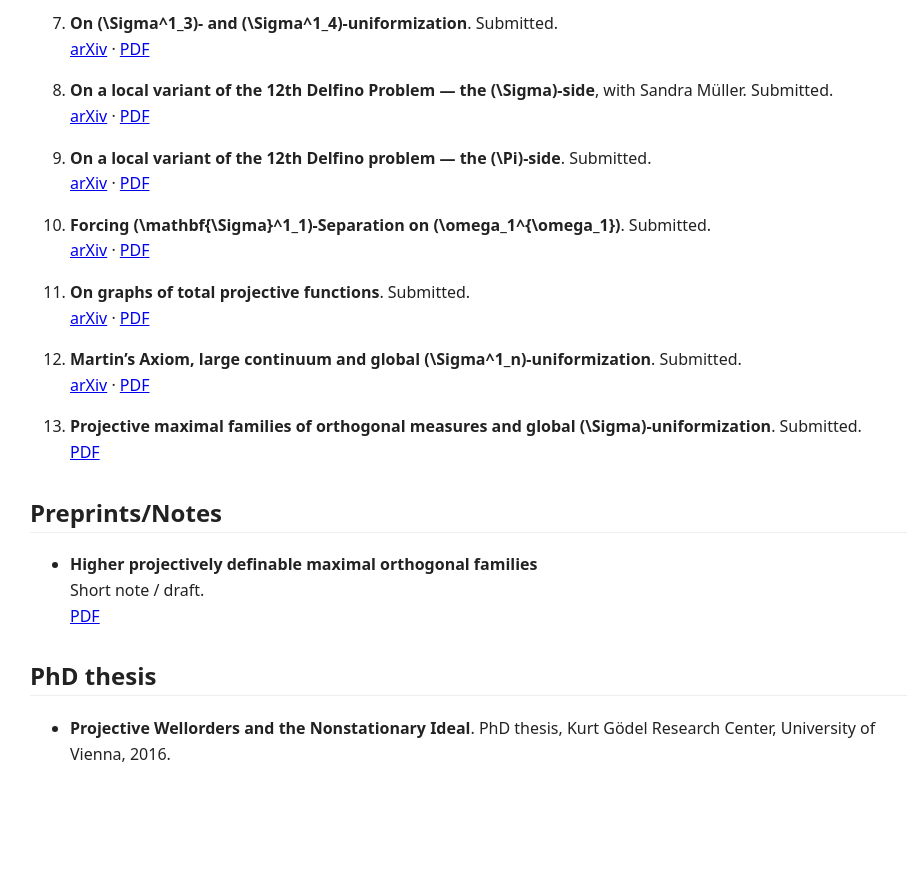
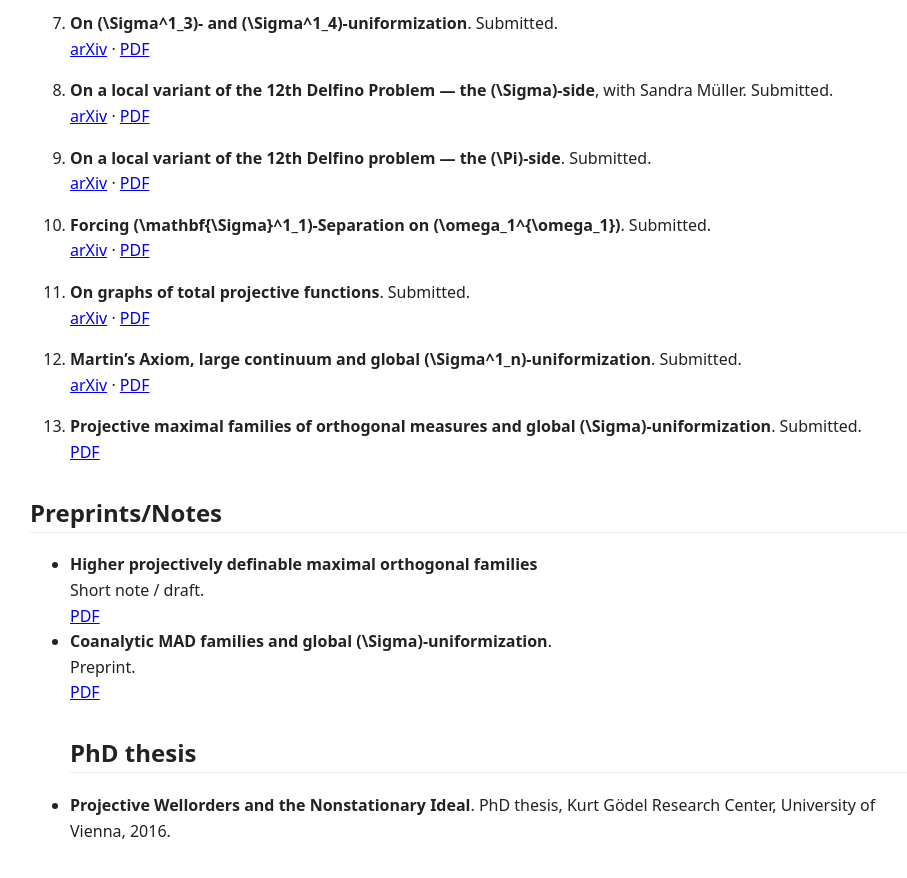
Before and after one commit to StefanHoffelner/stefanhoffelner.github.io, a Jekyll site: the page built from publications.md, in a window 1280 px wide and 900 px high, scrolled down 1566 px. Shown: the top 878 px of the window, without its empty margins (160-1067 px from the left). Built offline with Jekyll 4.4.1, drawn with Linux system fonts in a browser that asks for light colours; our own code applies the rules of GitHub Pages for plain Markdown files; a script that is not in the unit is left out; before the commit the page ends 2389 px from its top, so only the background shows below that.

Commit message:
Add coanalytic MAD families preprint

```diff
--- a/publications.md
+++ b/publications.md
@@ -89,7 +89,9 @@ permalink: /publications/
 - **Higher projectively definable maximal orthogonal families**
   Short note / draft.
   [PDF](/papers/higher-projectively-definable-mofs.pdf)
-
+- **Coanalytic MAD families and global \(\Sigma\)-uniformization**.
+  Preprint.
+  [PDF](/papers/coanalytic-mad-families-global-sigma-uniformization.pdf)
 ## PhD thesis
 
 - **Projective Wellorders and the Nonstationary Ideal**. PhD thesis, Kurt Gödel Research Center, University of Vienna, 2016.
```
Also changed, not shown: 1 other file.
